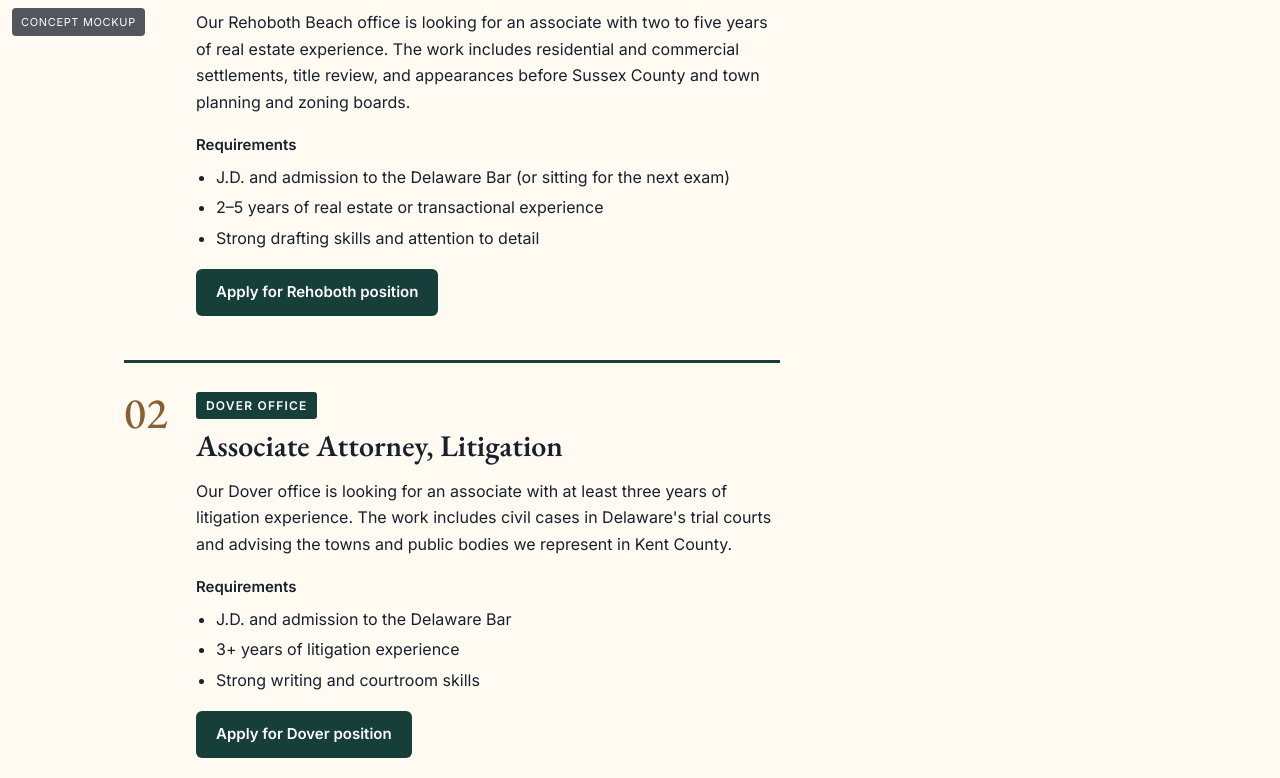
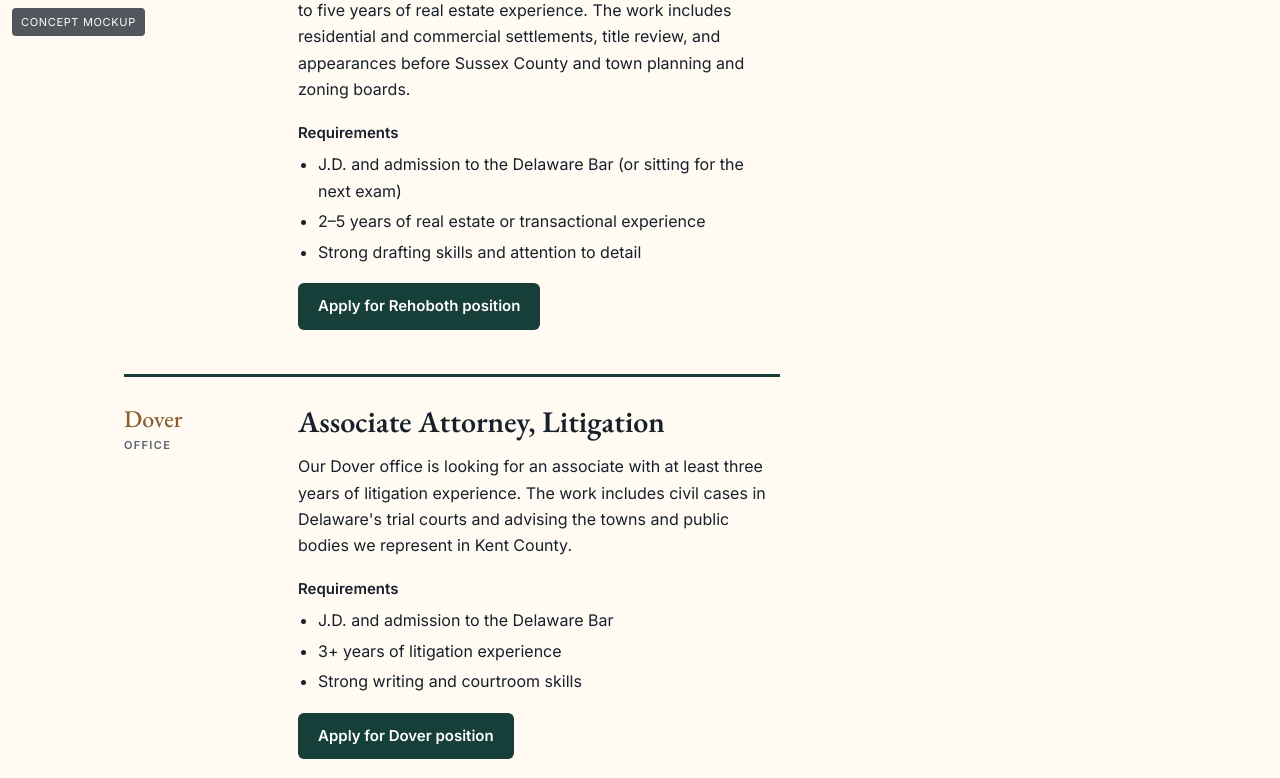
Before and after one commit to chipperbecker-droid/hjjf-careers-mockup, a plain HTML site: page index.html in a window 1280 px wide. Shown: the part 752-1530 px from the top of the page. Drawn offline with nearby package versions, Linux system fonts and the light colour scheme.

Commit message:
Replace posting numbers with office name in the margin
Co-Authored-By: Claude Opus 5.5 <noreply@anthropic.com>

```diff
--- a/index.html
+++ b/index.html
@@ -50,11 +50,11 @@
   .jumps a{font-weight:600;text-decoration:none}
   .jumps a:hover{text-decoration:underline}
   .jumps span{color:var(--muted);font-weight:400}
-  .job{display:grid;grid-template-columns:72px 1fr;border-top:3px solid var(--green);margin-top:44px;padding-top:28px;scroll-margin-top:20px}
-  .num{font-family:var(--serif);font-size:44px;line-height:1;color:var(--copper)}
-  .where{display:inline-block;font-size:12px;font-weight:600;letter-spacing:.1em;text-transform:uppercase;color:#fff;background:var(--green);padding:4px 10px;border-radius:3px;margin-bottom:10px}
+  .job{display:grid;grid-template-columns:150px 1fr;gap:24px;border-top:3px solid var(--green);margin-top:44px;padding-top:28px;scroll-margin-top:20px}
+  .office{font-family:var(--serif);font-size:24px;line-height:1.15;color:var(--copper)}
+  .office small{display:block;font:600 11px var(--sans);letter-spacing:.12em;text-transform:uppercase;color:var(--muted);margin-top:6px}
   .job h3{font-size:30px;margin-bottom:14px}
-  @media (max-width:560px){.job{grid-template-columns:1fr}.num{font-size:34px;margin-bottom:8px}}
+  @media (max-width:560px){.job{grid-template-columns:1fr;gap:10px}}
   .job p{margin:0 0 14px}
   .job h4{font-size:15px;margin:18px 0 6px}
   .job ul{margin:0 0 18px;padding-left:20px}
@@ -122,9 +122,8 @@
     </ol>
 
     <article class="job" id="rehoboth">
-      <div class="num">01</div>
+      <div class="office">Rehoboth Beach<small>Office</small></div>
       <div>
-      <div class="where">Rehoboth Beach Office</div>
       <h3>Associate Attorney, Real Estate</h3>
       <p>Our Rehoboth Beach office is looking for an associate with two to five years of real estate experience. The work includes residential and commercial settlements, title review, and appearances before Sussex County and town planning and zoning boards.</p>
       <h4>Requirements</h4>
@@ -138,9 +137,8 @@
     </article>
 
     <article class="job" id="dover">
-      <div class="num">02</div>
+      <div class="office">Dover<small>Office</small></div>
       <div>
-      <div class="where">Dover Office</div>
       <h3>Associate Attorney, Litigation</h3>
       <p>Our Dover office is looking for an associate with at least three years of litigation experience. The work includes civil cases in Delaware's trial courts and advising the towns and public bodies we represent in Kent County.</p>
       <h4>Requirements</h4>
```
